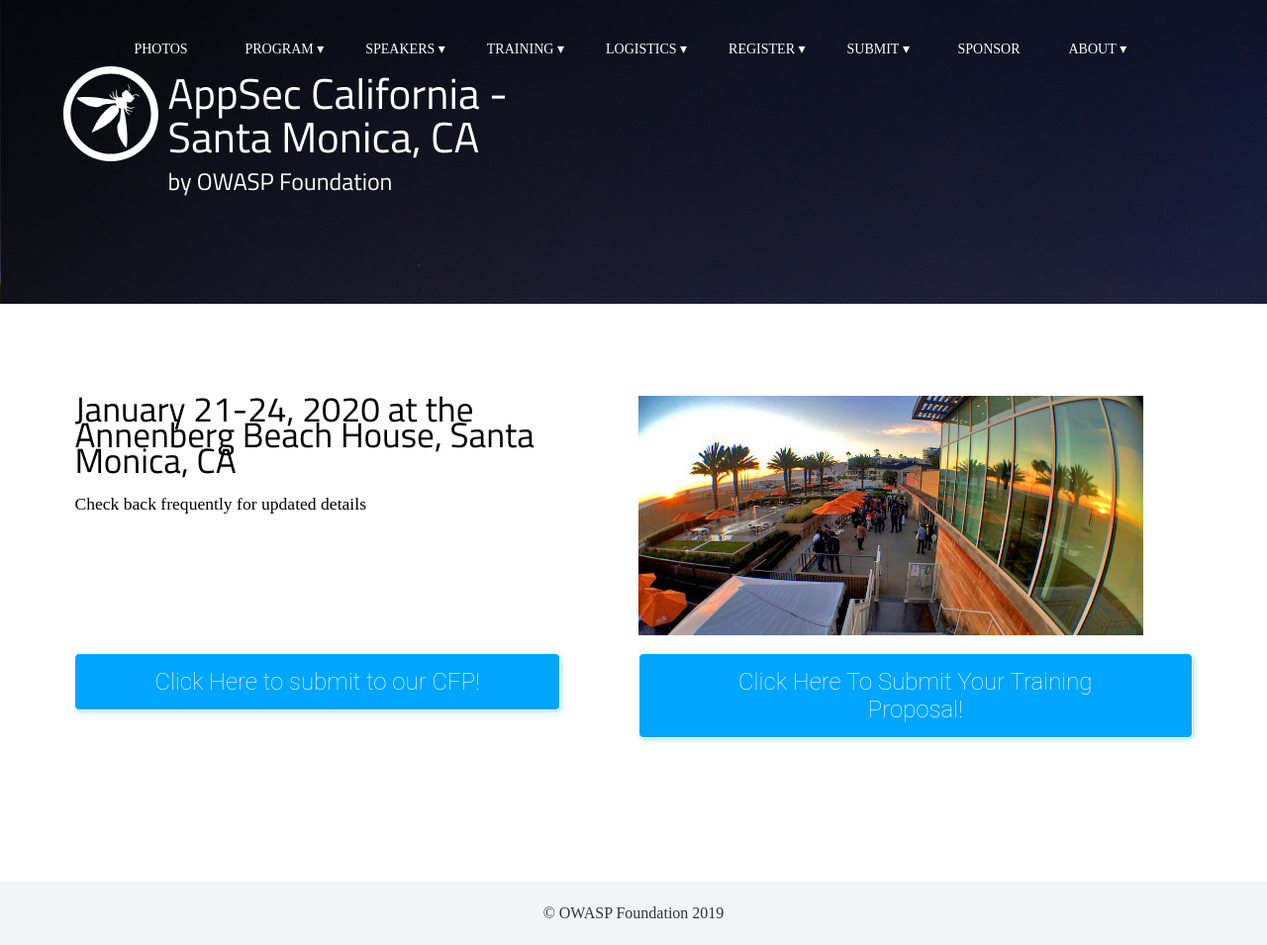
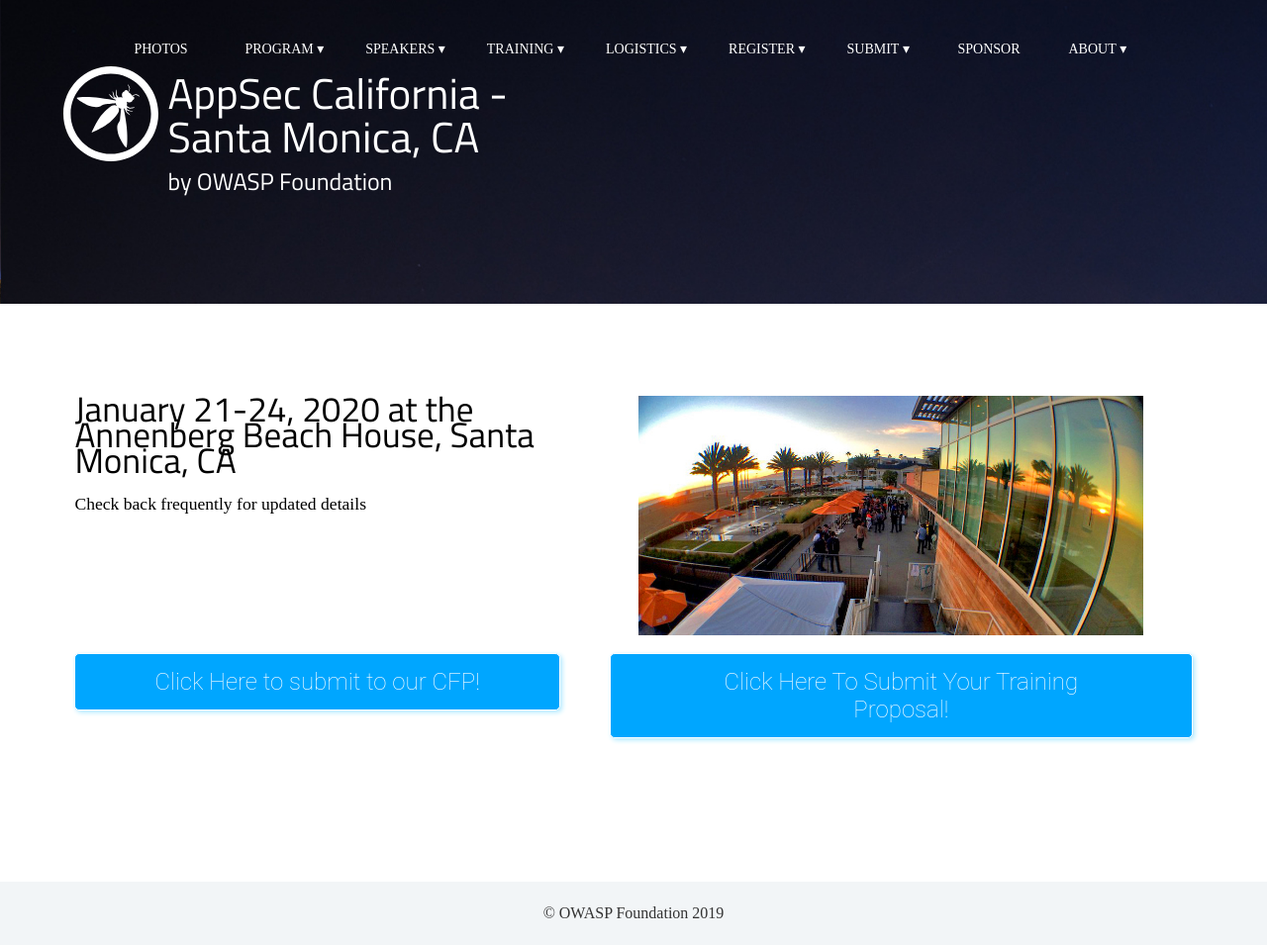
Before and after one commit to OWASP/2020-appseccalifornia, a Jekyll site: the page built from index.html, in a window 1280 px wide. Shown: the whole page at 99% size. Built offline with Jekyll 4.4.1, drawn with Linux system fonts in a browser that asks for light colours; some web fonts are replaced.

Commit message:
playing with homepage layout

```diff
--- a/index.html
+++ b/index.html
@@ -22,6 +22,8 @@
 	<div class="column">
 	<button name="cfpBUton" class="button" onclick="window.location.href='https://owasp.submittable.com/submit/147365/appsec-callifornia-2020-call-for-presentations';">Click Here to submit to our CFP!</button>
 	</div>
+<div>
+<div class="row">
 	<div class="column">
 	<button name="cftButton" class="button" onclick="window.location.href='https://owasp.submittable.com/submit/147366/appsec-callifornia-2020-call-for-trainers';">Click Here To Submit Your Training Proposal!</button>
 	</div>
```
